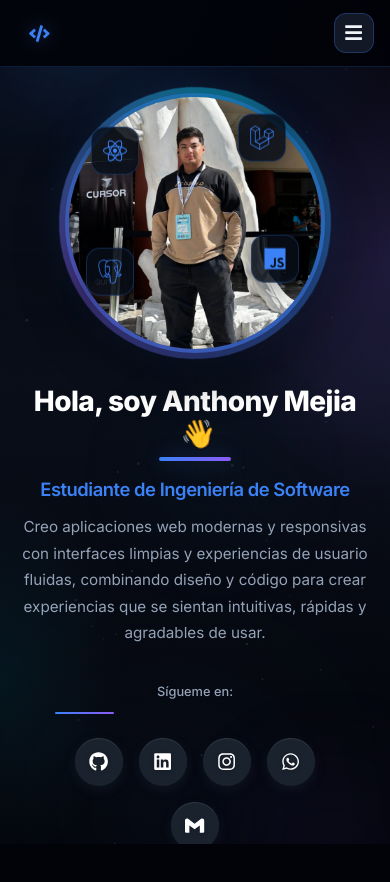
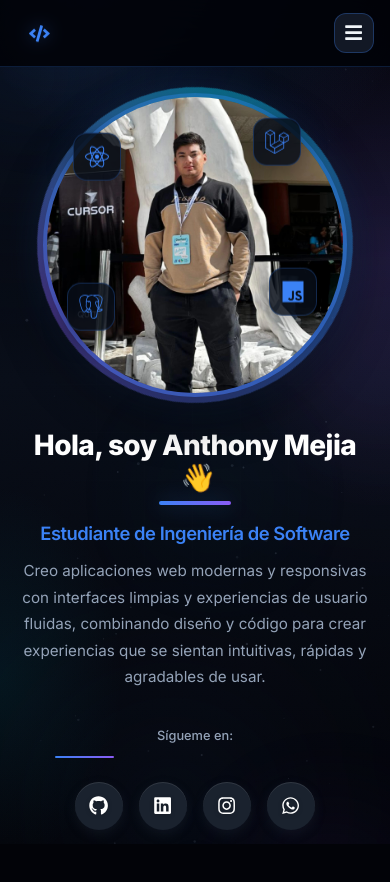
Before and after one commit to AnThony69x/anthony-mejia-portafolio-v1, a React (Vite) app: page / in a window 390 px wide. Shown: the top 882 px of the page. Built offline with nearby package versions, Linux system fonts and the light colour scheme.

Commit message:
mejora de tamaño

```diff
--- a/src/components/Heroe/Heroe.module.css
+++ b/src/components/Heroe/Heroe.module.css
@@ -166,7 +166,7 @@
 
 .imagenWrapper {
   position: relative;
-  width: min(100%, 340px);
+  width: min(100%, 700px);
   aspect-ratio: 1;
 }
 
@@ -304,7 +304,7 @@
   }
 
   .imagenWrapper {
-    width: min(260px, 70vw);
+    width: min(304px, 85vw);
   }
 }
 
```
